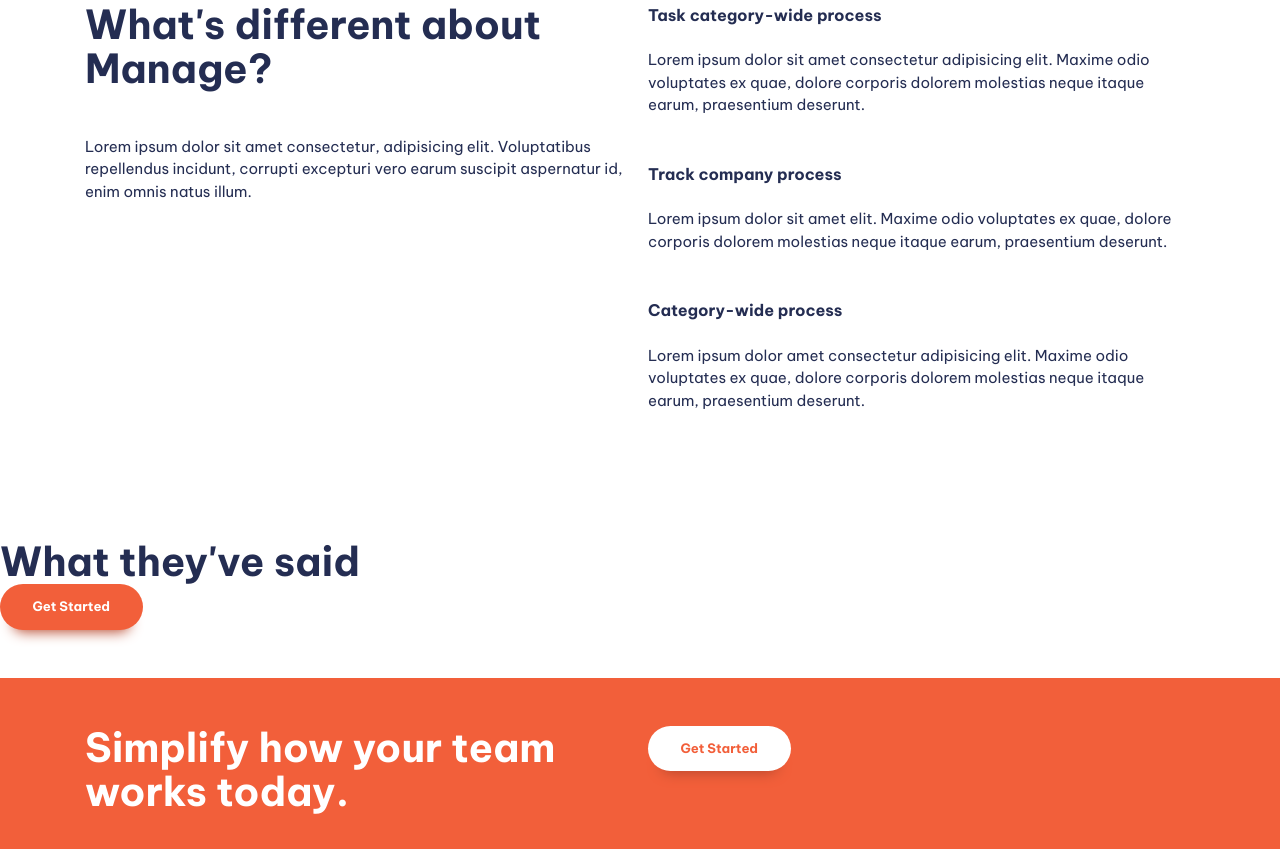
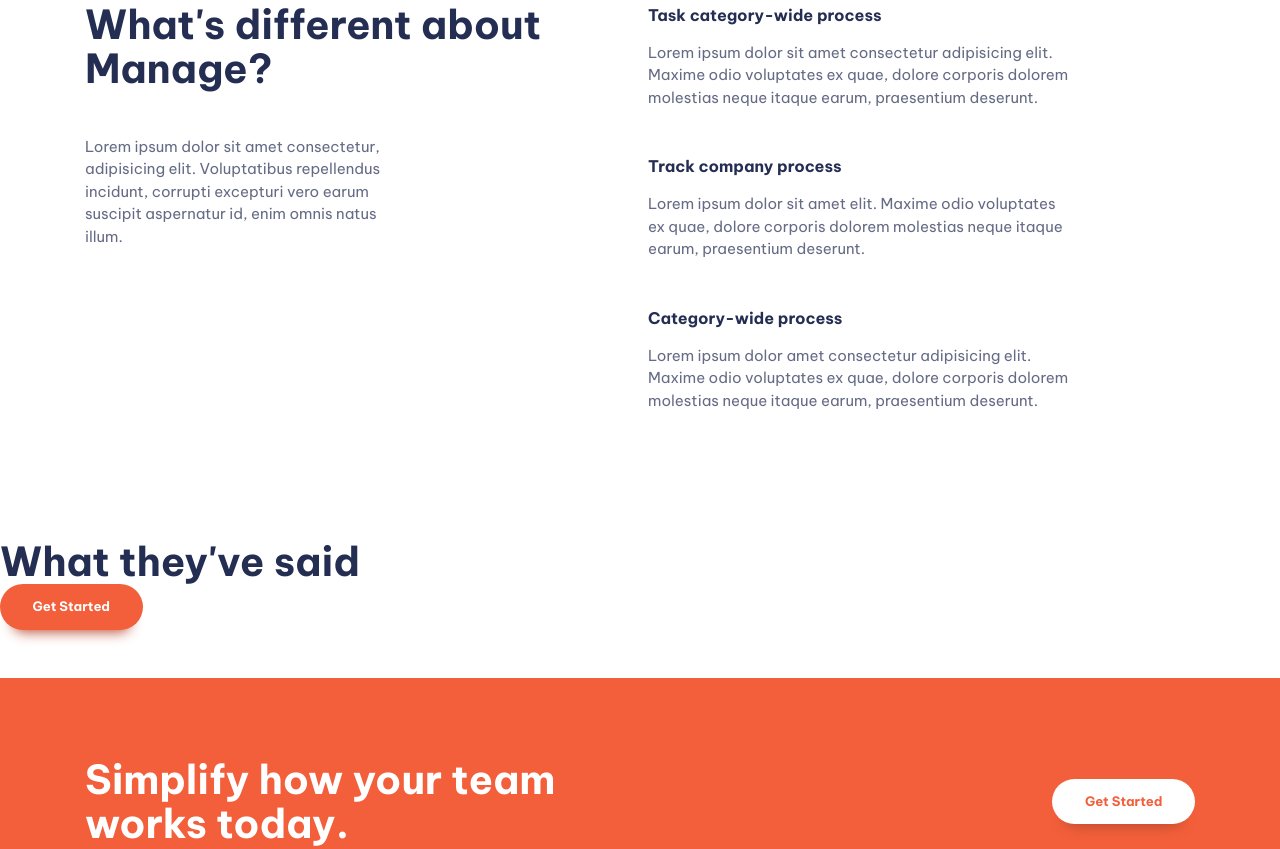
Before and after one commit to joymohanta/vite-project-with-kevin, a website built with Vite: page index.html in a window 1280 px wide. Shown: the part 826-1675 px from the top of the page. Built offline with nearby package versions, Linux system fonts and the light colour scheme.

Commit message:
button:p6: 9.30

```diff
--- a/index.html
+++ b/index.html
@@ -95,9 +95,9 @@
             <div>
               <ul class="numbered-items | flow" role="list">
                 <li>
-                  <div class="flow" style="--flow-spacer: 1.5em">
+                  <div class="flow" style="--flow-spacer: 1em">
                     <h3 class="fs-600 fw-bold">Task category-wide process</h3>
-                    <p>
+                    <p data-width="wide">
                       Lorem ipsum dolor sit amet consectetur adipisicing elit.
                       Maxime odio voluptates ex quae, dolore corporis dolorem
                       molestias neque itaque earum, praesentium deserunt.
@@ -105,9 +105,9 @@
                   </div>
                 </li>
                 <li>
-                  <div class="flow" style="--flow-spacer: 1.5em">
+                  <div class="flow" style="--flow-spacer: 1em">
                     <h3 class="fs-600 fw-bold">Track company process</h3>
-                    <p>
+                    <p data-width="wide">
                       Lorem ipsum dolor sit amet elit. Maxime odio voluptates ex
                       quae, dolore corporis dolorem molestias neque itaque
                       earum, praesentium deserunt.
@@ -115,9 +115,9 @@
                   </div>
                 </li>
                 <li>
-                  <div class="flow" style="--flow-spacer: 1.5em">
+                  <div class="flow" style="--flow-spacer: 1em">
                     <h3 class="fs-600 fw-bold">Category-wide process</h3>
-                    <p>
+                    <p data-width="wide">
                       Lorem ipsum dolor amet consectetur adipisicing elit.
                       Maxime odio voluptates ex quae, dolore corporis dolorem
                       molestias neque itaque earum, praesentium deserunt.
@@ -140,15 +140,15 @@
 
       <!-- 4th section -->
 
-      <section class="cta | padding-block-700 bg-accent-400 text-neutral-100">
+      <section class="cta | padding-block-900 bg-accent-400 text-neutral-100">
         <div class="container">
-          <div class="even-columns">
+          <div class="even-columns vertical-align-center">
             <div>
               <p class="fs-secondary-heading fw-bold">
                 Simplify how your team works today.
               </p>
             </div>
-            <div>
+            <div class="justify-self-end">
               <button class="button" data-type="inverted">Get Started</button>
             </div>
           </div>
@@ -171,7 +171,12 @@
           </div>
           <div>
             <nav class="footer-nav">
-              <ul aria-label="Footer" role="list">
+              <ul
+                class="flow"
+                style="--flow-spacer: 1em"
+                aria-label="Footer"
+                role="list"
+              >
                 <li><a href="#">Home</a></li>
                 <li><a href="#">Pricing</a></li>
                 <li><a href="#">Products</a></li>
--- a/style.css
+++ b/style.css
@@ -125,6 +125,15 @@
   font-size: var(--fs-body);
   font-family: var(--ff-body);
   color: var(--clr-primary-400);
+}
+
+p:not([class]) {
+  opacity: 0.7;
+  max-width: 32ch;
+}
+
+p[data-width="wide"] {
+  max-width: 42ch;
 }
 
 /* button */
@@ -273,6 +282,14 @@
   margin-inline: auto;
 }
 
+.vertical-align-center {
+  align-items: center;
+}
+
+.justify-self-end {
+  justify-self: end;
+}
+
 :where(.flow > :not(:first-child)) {
   margin-top: var(--flow-spacer, 3em);
 }
```
